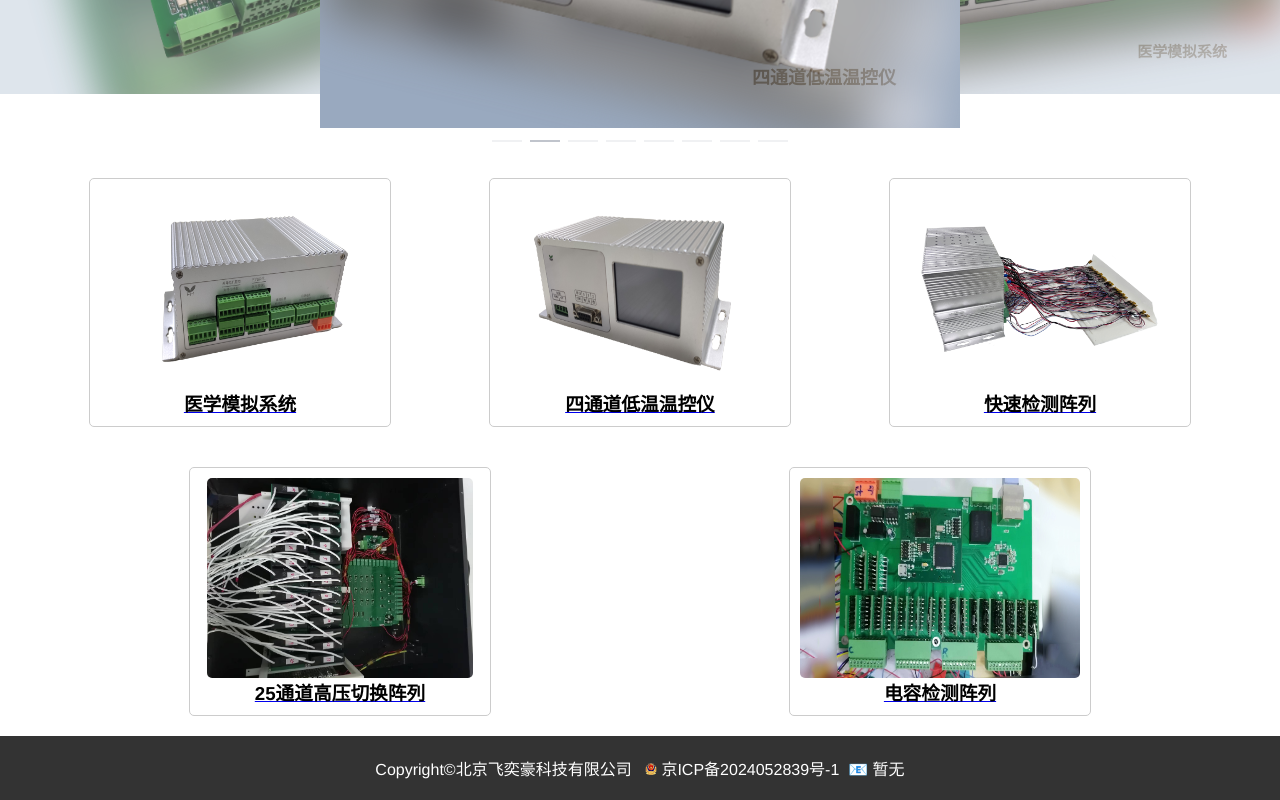
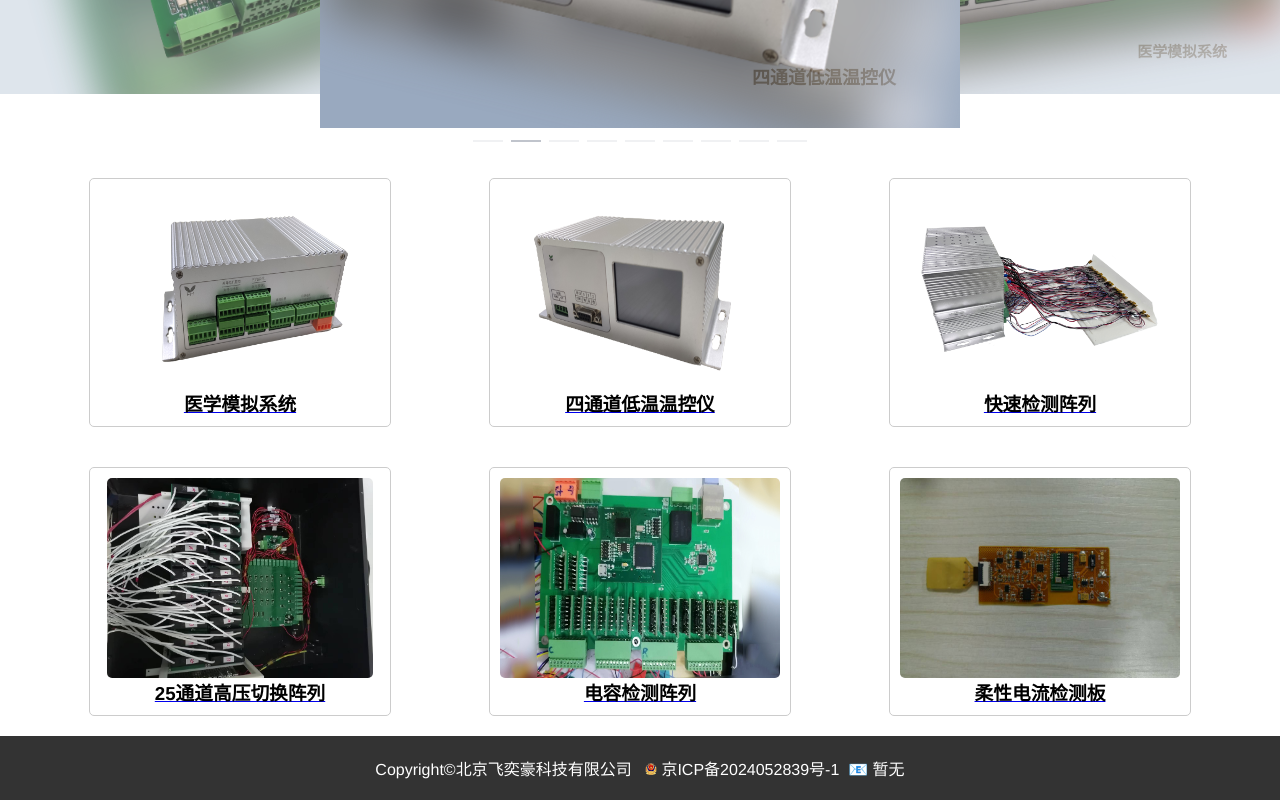
Before and after one commit to HongBing5/fyh_new, a Vue app: page / in a window 1280 px wide. Shown: the part 372-1172 px from the top of the page. Built offline with nearby package versions, Linux system fonts and the light colour scheme.

Commit message:
新增 柔性电流检测板图片

```diff
--- a/src/data/lunbotu.js
+++ b/src/data/lunbotu.js
@@ -37,6 +37,11 @@ const products = [{
   id: 8,
   name: '电容检测阵列',
   imageUrl: require('../assets/images/电容检测阵列.jpg')
+},
+{
+  id: 9,
+  name: '柔性电流检测板',
+  imageUrl: require('../assets/images/柔性电流检测板.jpg')
 }
   // 添加更多
 ]
--- a/src/data/products.js
+++ b/src/data/products.js
@@ -47,6 +47,14 @@ const products = [{
     { url: require('../assets/images/电容检测阵列.jpg') }
   ],
   description: ' '
+},
+{
+  id: 6,
+  name: '柔性电流检测板',
+  image: [
+    { url: require('../assets/images/柔性电流检测板.jpg') }
+  ],
+  description: ' '
 }
   // 可根据需求添加更多商品
 ]
```
Also changed, not shown: src/assets/images/柔性电流检测板.jpg (added).
